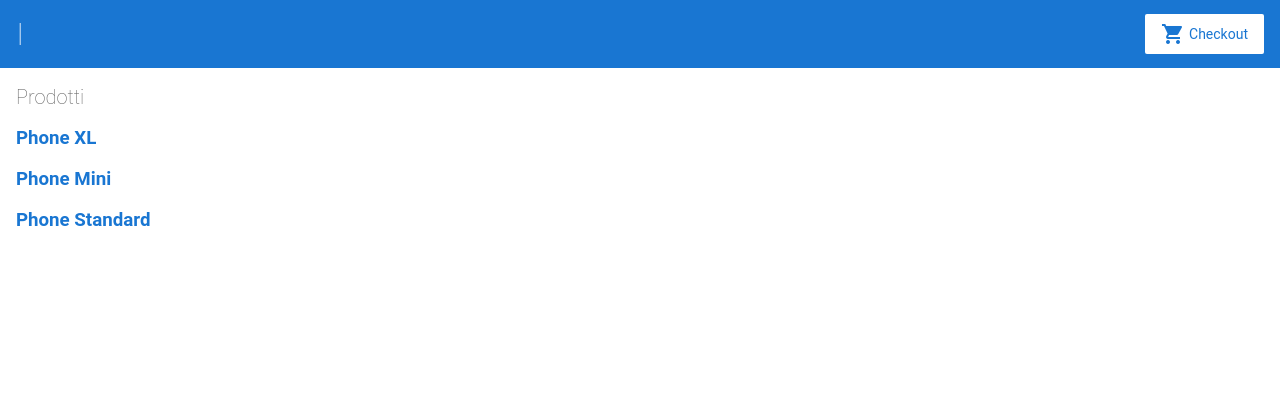
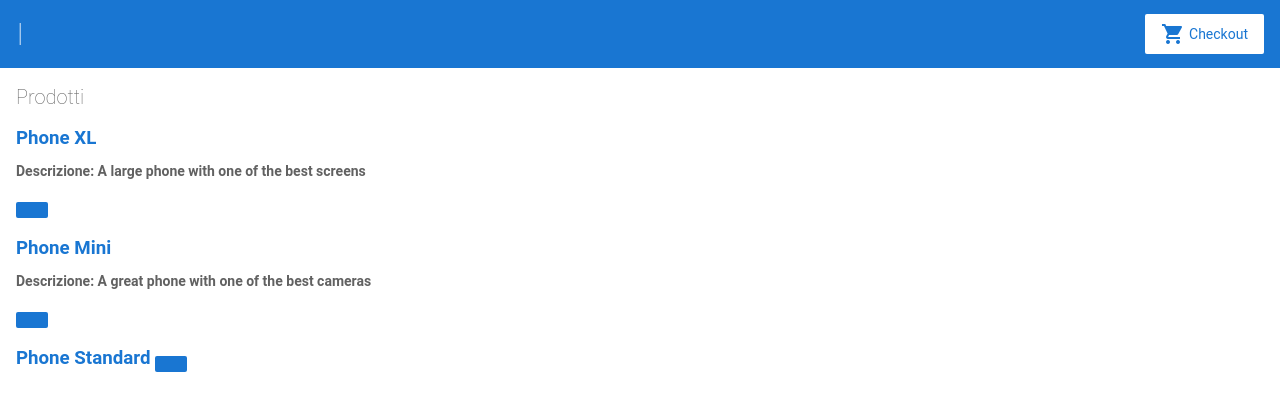
Before and after one commit to dprimon/angular-nrqxbs, an Angular app: page / in a window 1280 px wide. Shown: the top 410 px of the page. Built offline with nearby package versions, Linux system fonts and the light colour scheme.

Commit message:
Continue to fill the products component

```diff
--- a/src/app/product-list/product-list.component.html
+++ b/src/app/product-list/product-list.component.html
@@ -5,6 +5,12 @@
       <a [title]="'Ddettagli ' + product.name">
          {{product.name}}
       </a>
+      <p *ngIf="product.description">
+        Descrizione: {{ product.description }}
+      </p>
+      <button (click)="share()">
+
+      </button>
     </h3>
 
 
```
